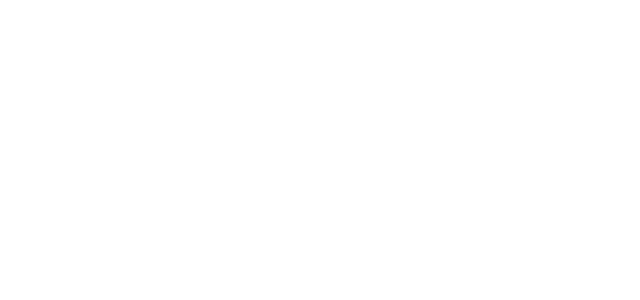
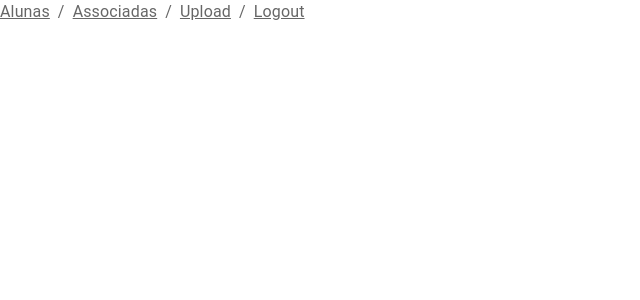
Before and after one commit to AlineFAndrade/DashboardMCIO, a React (Create React App) app in the folder Frontend/: page / in a window 1280 px wide. Before the commit this address had no page. Shown: the top 300 px of the page, without its empty margins (0-640 px from the left). Built offline with nearby package versions, Linux system fonts and the light colour scheme.

Commit message:
criando menu básico

```diff
--- a/Frontend/package.json
+++ b/Frontend/package.json
@@ -3,6 +3,9 @@
   "version": "0.1.0",
   "private": true,
   "dependencies": {
+    "@emotion/react": "^11.10.6",
+    "@emotion/styled": "^11.10.6",
+    "@mui/icons-material": "^5.11.11",
     "@mui/material": "^5.12.1",
     "@testing-library/jest-dom": "^5.16.5",
     "@testing-library/react": "^13.4.0",
--- a/Frontend/src/App.js
+++ b/Frontend/src/App.js
@@ -1,12 +1,12 @@
 import { Routes, Route } from "react-router-dom";
 import './App.css';
-import { HomePage } from "./components/home";
+import { Menu } from "./components/menu";
 
 function App() {
   return (
     <div>
       <Routes>
-        <Route path="/home" element={< HomePage/>}/>
+        <Route path="/" element={< Menu/>}/>
       </Routes>
     </div>
   );
--- a/Frontend/src/components/home.js
+++ /dev/null
@@ -1,7 +0,0 @@
-export function HomePage () {
-  return(
-    <div>
-      <h1>Sou a HomePage</h1>
-    </div>
-  )
-}
--- /dev/null
+++ b/Frontend/src/components/menu.js
@@ -0,0 +1,14 @@
+import { Breadcrumbs, Link } from '@mui/material';
+
+export function Menu() {
+  return (
+    <div>
+      <Breadcrumbs aria-label="breadcrumb">
+        <Link color="inherit" href="/alunas" > Alunas </Link>
+        <Link color="inherit" href="/associadas"> Associadas </Link>
+        <Link color="inherit" href="/upload"> Upload </Link>
+        <Link color="inherit" href="/logout"> Logout </Link>
+      </Breadcrumbs>
+    </div>
+  )
+}
```
Also changed, not shown: 1 other file (tests, documents, lock files or other folders).
